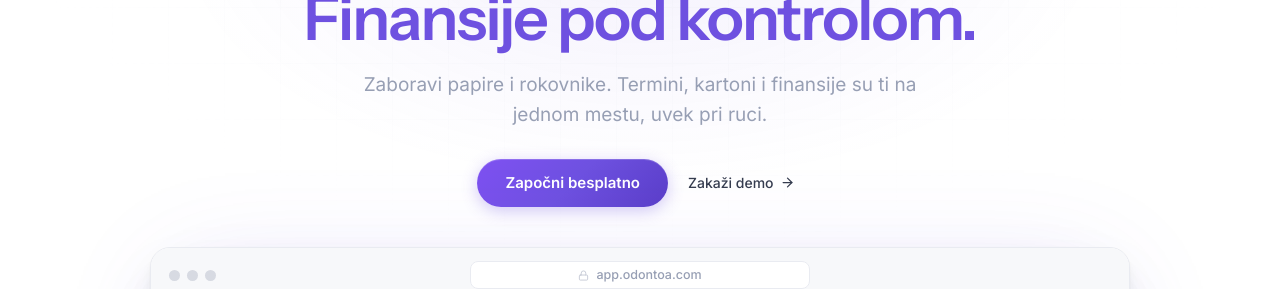
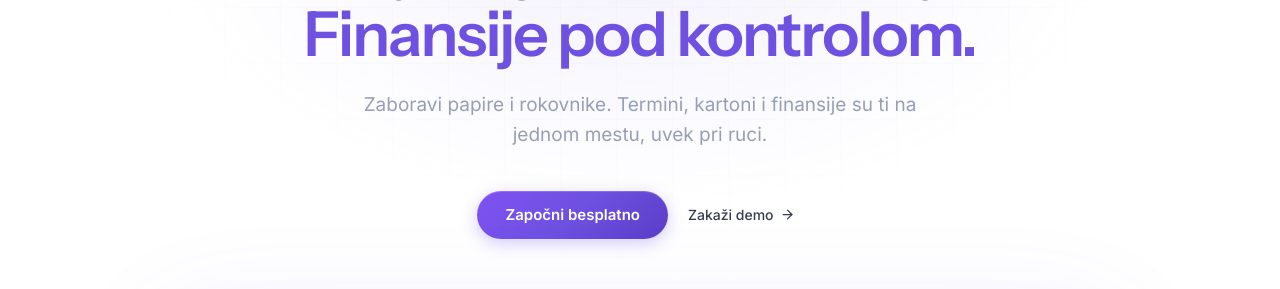
Before and after one commit to odontoa/odontoa-website, a Next.js app: page / in a window 1280 px wide. Shown: the part 217-506 px from the top of the page. Built offline with nearby package versions, Linux system fonts and the light colour scheme; no server answers.

Commit message:
feat: hero spacing (razmak nav-naslov + vertikalni ritam)
Desktop: nav->H1 148px, H1->sub 20px, sub->CTA 40px, CTA->dashboard 64px.
Ritam sada ubrzava. Mobilni (<=720px) nepromenjen, stare vrednosti vracene.

```diff
--- a/src/app/(site)/home4.css
+++ b/src/app/(site)/home4.css
@@ -45,8 +45,8 @@
   --home4-hero-cut: 72px;
   --home4-hero-fade-h: 80px;
   position: relative;
-  /* 92px fixed nav zona + 40px razmaka */
-  padding: 132px 24px 0;
+  /* 92px fixed nav zona + 56px razmaka */
+  padding: 148px 24px 0;
   overflow: hidden;
   /* Brend glow iza H1: centar u zoni naslova, a ne iznad ivice sekcije, gde se od
      njega vidi samo rep koji vec bledi. Alfa 8%, dovoljno da beli hero dobije topao
@@ -109,7 +109,7 @@
   letter-spacing: -0.03em;
   color: var(--stellar-heading);
   max-width: 820px;
-  margin: 0 auto 16px;
+  margin: 0 auto 20px;
 }
 
 .home4-hero__title-accent {
@@ -120,7 +120,7 @@
   font-size: clamp(17px, 2.2vw, 19px);
   line-height: 1.6;
   max-width: 560px;
-  margin: 0 auto 28px;
+  margin: 0 auto 40px;
   color: var(--stellar-muted);
 }
 
@@ -130,8 +130,9 @@
   justify-content: center;
   align-items: center;
   flex-wrap: wrap;
-  /* 40px do panela: ranije je taj razmak nosila mikrokopija, koje vise nema */
-  margin-bottom: 40px;
+  /* Najveci skok u heroju: dashboard je odvojena vizuelna zona. Ritam 20/40/64 raste
+     nadole, pa oko ide ka mockupu umesto da cita ravnomernu gustinu. */
+  margin-bottom: 64px;
 }
 
 .home4-hero__btn {
@@ -841,6 +842,20 @@
     --home4-hero-fade-h: 56px;
   }
 
+  /* Vertikalni ritam 20/40/64 iz baze je desktop odluka. Na mobilnom je vertikalni
+     prostor dragoceniji od hijerarhije razmaka, pa se vracaju tesnije vrednosti. */
+  .home4-hero__title {
+    margin-bottom: 16px;
+  }
+
+  .home4-hero__sub {
+    margin-bottom: 28px;
+  }
+
+  .home4-hero__ctas {
+    margin-bottom: 40px;
+  }
+
   .home4-hero__kpis {
     grid-template-columns: 1fr 1fr;
   }
```
